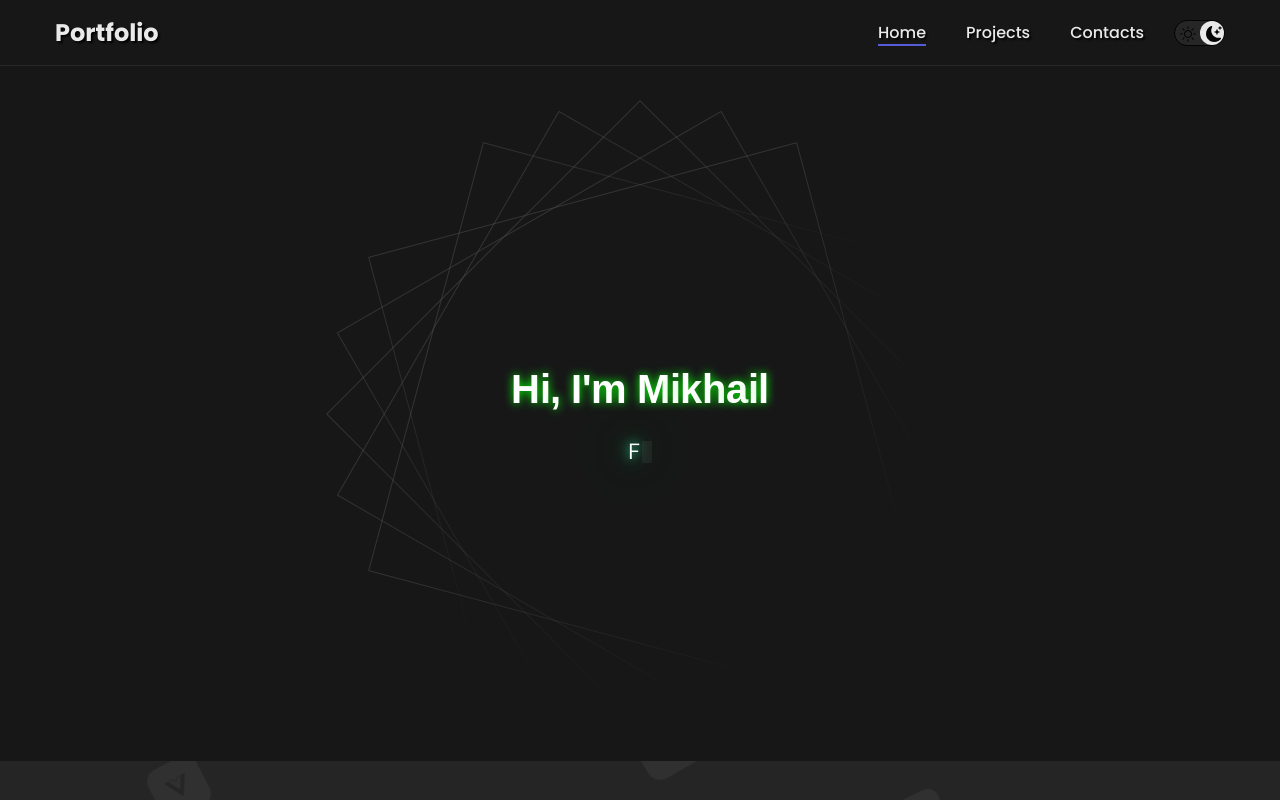
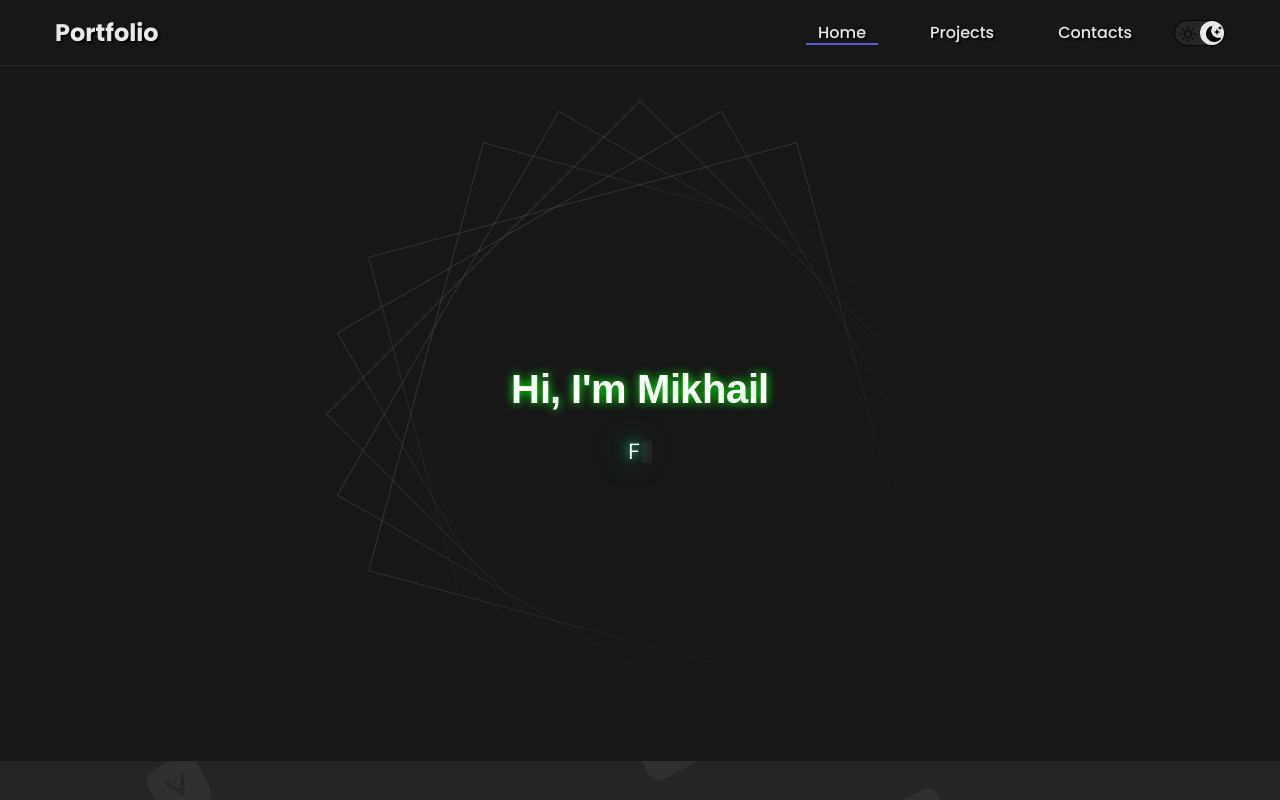
Before and after one commit to Michael3468/portfolio, a React (Vite) app: page / in a window 1280 px wide. Shown: the top 800 px of the page. Built offline with nearby package versions, Linux system fonts and the light colour scheme.

Commit message:
add nav items animation

```diff
--- a/src/components/Navbar/styles.css
+++ b/src/components/Navbar/styles.css
@@ -46,29 +46,93 @@
 }
 
 .nav-list__link {
+  position: relative;
+  z-index: 1;
+
+  display: block;
+  padding: 0.25rem 0.75rem;
+
   color: var(--nav-text);
-  transition: opacity 0.2s ease-in;
+  transition:
+    color 0.5s ease,
+    text-shadow 0.3s ease;
 }
 
-.nav-list__link:hover {
-  opacity: 0.8;
-}
-
-.nav-list__link--active {
-  position: relative;
-}
-
-.nav-list__link--active::before {
+/* Верхняя и нижняя линии, которые «расходятся» при наведении */
+.nav-list__link::before {
   content: '';
 
   position: absolute;
+  top: 0;
   left: 0;
-  top: 100%;
 
-  display: block;
-  height: 0.125rem;
   width: 100%;
-  background-color: var(--purple);
+  height: 100%;
+
+  border-top: 0.125rem solid var(--nav-text);
+  border-bottom: 0.125rem solid var(--nav-text);
+
+  opacity: 0;
+  transform: scaleY(2);
+  transition:
+    transform 0.3s ease,
+    opacity 0.3s ease;
+}
+
+/* Заливка, которая раскрывается из центра при наведении */
+.nav-list__link::after {
+  content: '';
+
+  position: absolute;
+  top: 0.125rem;
+  left: 0;
+  z-index: -1;
+
+  width: 100%;
+  height: 100%;
+
+  background-color: var(--nav-text);
+
+  opacity: 0;
+  transform: scale(0);
+  transition:
+    transform 0.3s ease,
+    opacity 0.3s ease;
+}
+
+.nav-list__link:hover,
+.nav-list__link:focus-visible {
+  color: var(--nav-bg);
+  text-shadow: none;
+}
+
+.nav-list__link:hover::before,
+.nav-list__link:focus-visible::before {
+  opacity: 1;
+  transform: scaleY(1);
+}
+
+.nav-list__link:hover::after,
+.nav-list__link:focus-visible::after {
+  opacity: 1;
+  transform: scale(1);
+}
+
+/* Активный пункт подчёркивается, когда на него не наведён курсор:
+   псевдоэлементы заняты анимацией, поэтому линия рисуется фоном. */
+.nav-list__link--active {
+  background-image: linear-gradient(var(--purple), var(--purple));
+  background-repeat: no-repeat;
+  background-position: left calc(100% - 0.25rem);
+  background-size: 100% 0.125rem;
+}
+
+@media (prefers-reduced-motion: reduce) {
+  .nav-list__link,
+  .nav-list__link::before,
+  .nav-list__link::after {
+    transition: none;
+  }
 }
 
 @media (max-width: 33.1875rem) {
```
